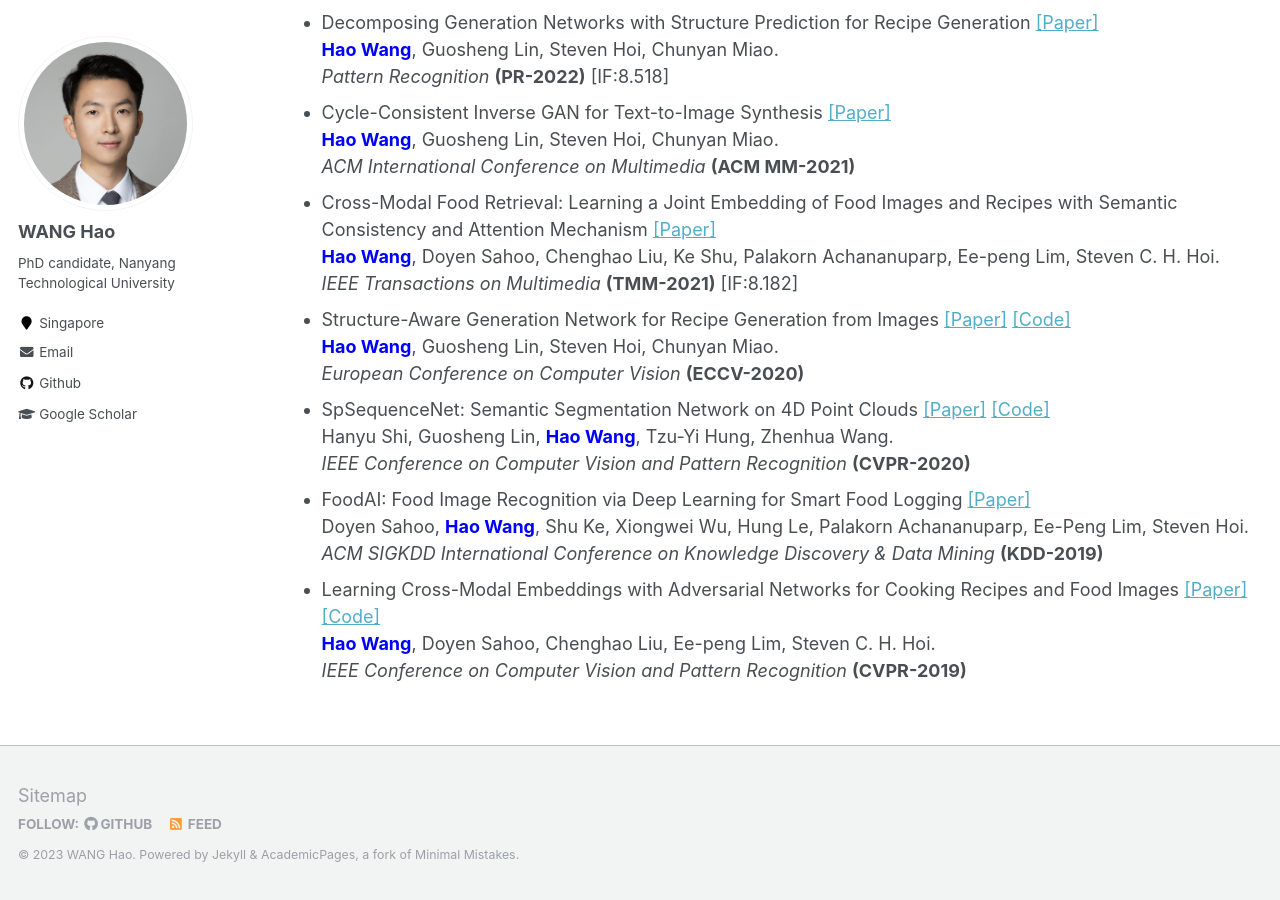
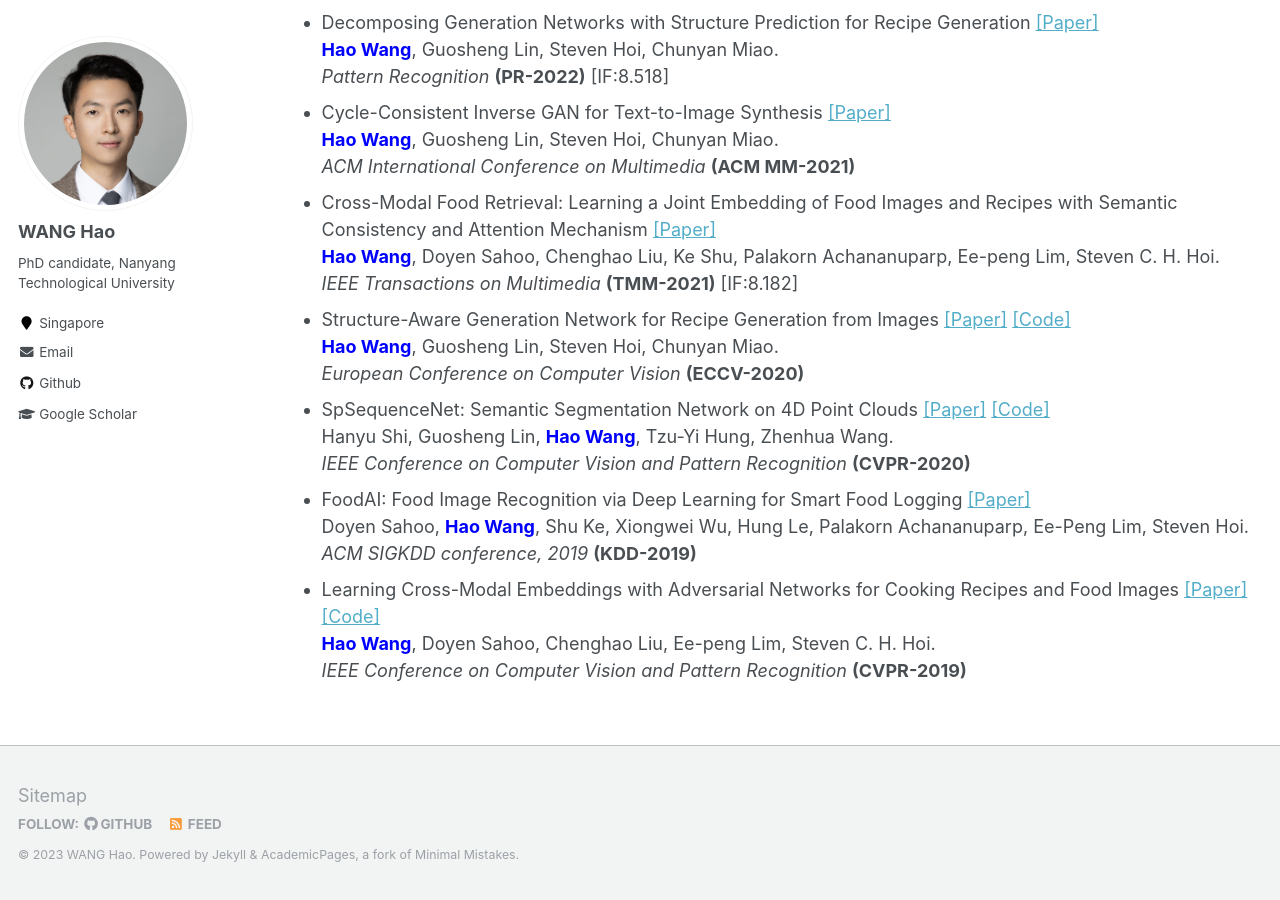
Before and after one commit to hwang1996/hwang1996.github.io, a Jekyll site: the page built from _pages/publications.md, in a window 1280 px wide and 900 px high, scrolled down 1064 px. Built offline with Jekyll 4.4.1, drawn with Linux system fonts in a browser that asks for light colours.

Commit message:
2023.6.22 updates

```diff
--- a/_pages/publications.md
+++ b/_pages/publications.md
@@ -106,7 +106,7 @@ author_profile: true
     FoodAI: Food Image Recognition via Deep Learning for Smart Food Logging <a href="https://arxiv.org/abs/1909.11946">[Paper]</a>
     <br/>
     Doyen Sahoo, <strong><font color="blue">Hao Wang</font></strong>, Shu Ke, Xiongwei Wu, Hung Le, Palakorn Achananuparp, Ee-Peng Lim, Steven Hoi.
-    <br/><i>ACM SIGKDD International Conference on Knowledge Discovery & Data Mining</i>
+    <br/><i> ACM SIGKDD conference, 2019</i>
     <strong>(KDD-2019)</strong> <br>
 </li>
 <li>
```
